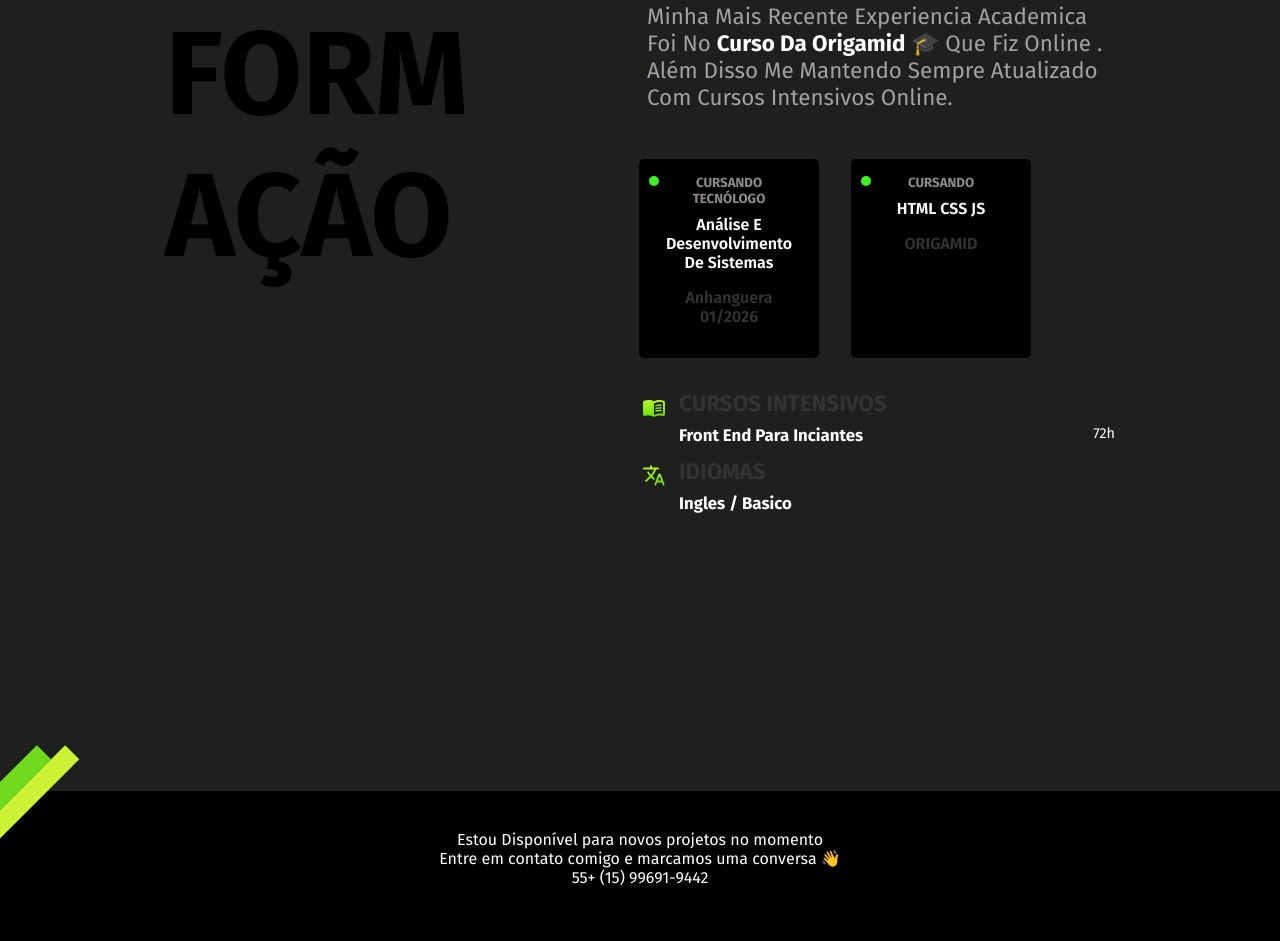
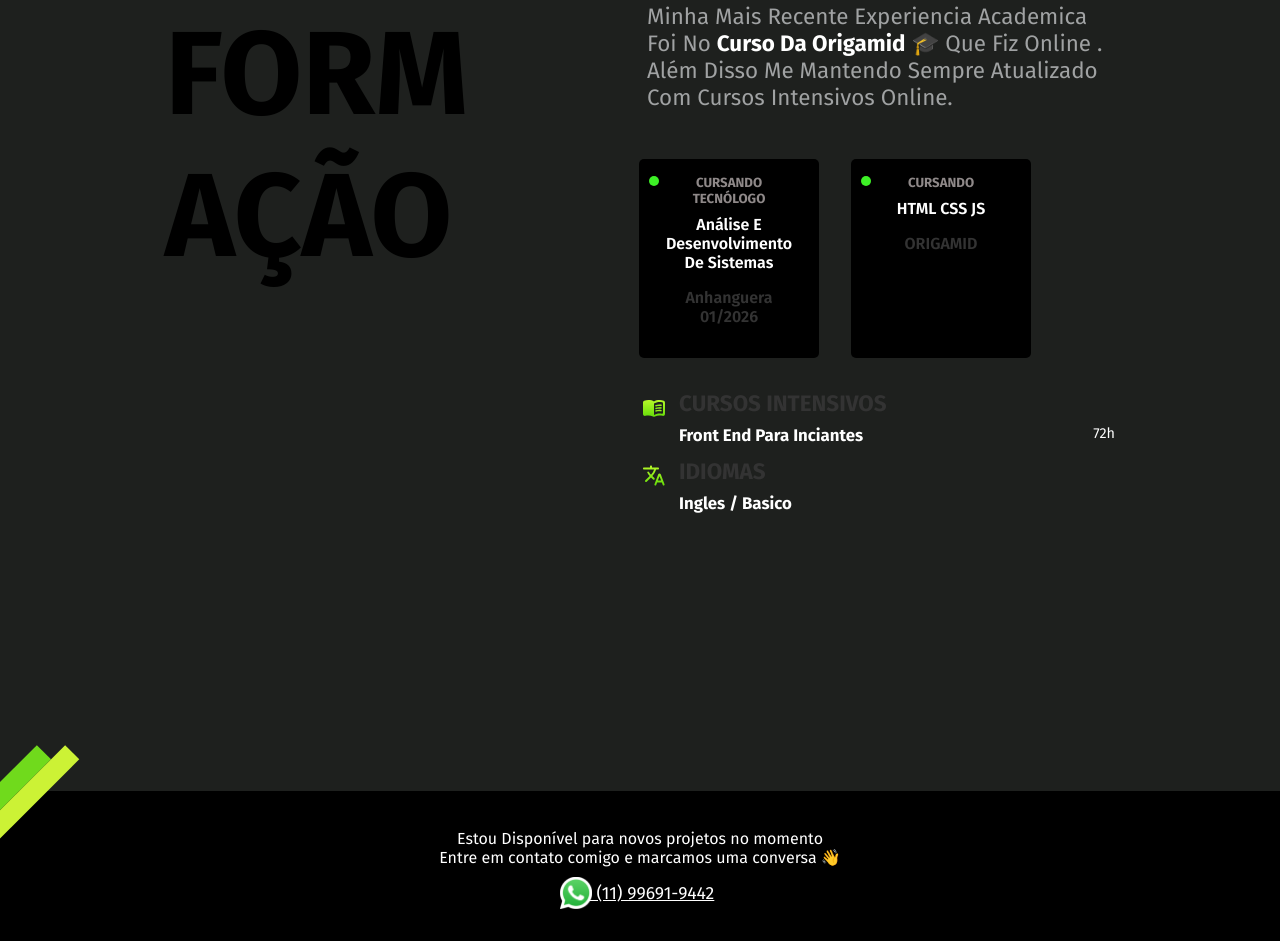
Before and after one commit to DevAndre7-Web/Portifolio, a plain HTML site: page index.html in a window 1280 px wide. Shown: the part 1215-2156 px from the top of the page. Drawn offline with Linux system fonts and the light colour scheme.

Commit message:
whatsapp-link

```diff
--- a/index.html
+++ b/index.html
@@ -145,8 +145,13 @@
 
       <footer id="contato"><img src="./img/detalhe.svg" alt="">
         <div>
-          <p>Estou Disponível para novos projetos no momento <br> Entre em contato comigo e marcamos uma conversa &#128075; <br> 55+ (15) 99691-9442 </p>
+          <p>Estou Disponível para novos projetos no momento <br> Entre em contato comigo e marcamos uma conversa &#128075; <br>  </p>
+          <div class="wa">
+            <a href="https://wa.me/5515996919442">+55 (11) 99691-9442<img class="business" src="./img/whatsapp-icone-1.png" alt=""></a>
+
         </div>
+        </div>
+
 
       </footer>
     </main>
--- a/style.css
+++ b/style.css
@@ -705,7 +705,6 @@ footer p {
   .info-perfil h1 {
     font-size: 1.7rem;
     margin: 0px;
-
     align-self: center;
   }
 
@@ -856,3 +855,17 @@ footer p {
     height: 80px;
   }
 }
+
+.business{
+  height: 2rem;
+  position: absolute;
+  top: 5.4rem;
+  left: 35rem;
+}
+
+.wa a{
+  text-decoration: none;
+  color: white;
+  font-size: 1.1rem;
+  text-decoration: solid underline;
+}
```
Also changed, not shown: img/whatsapp-icone-1.png (added).
